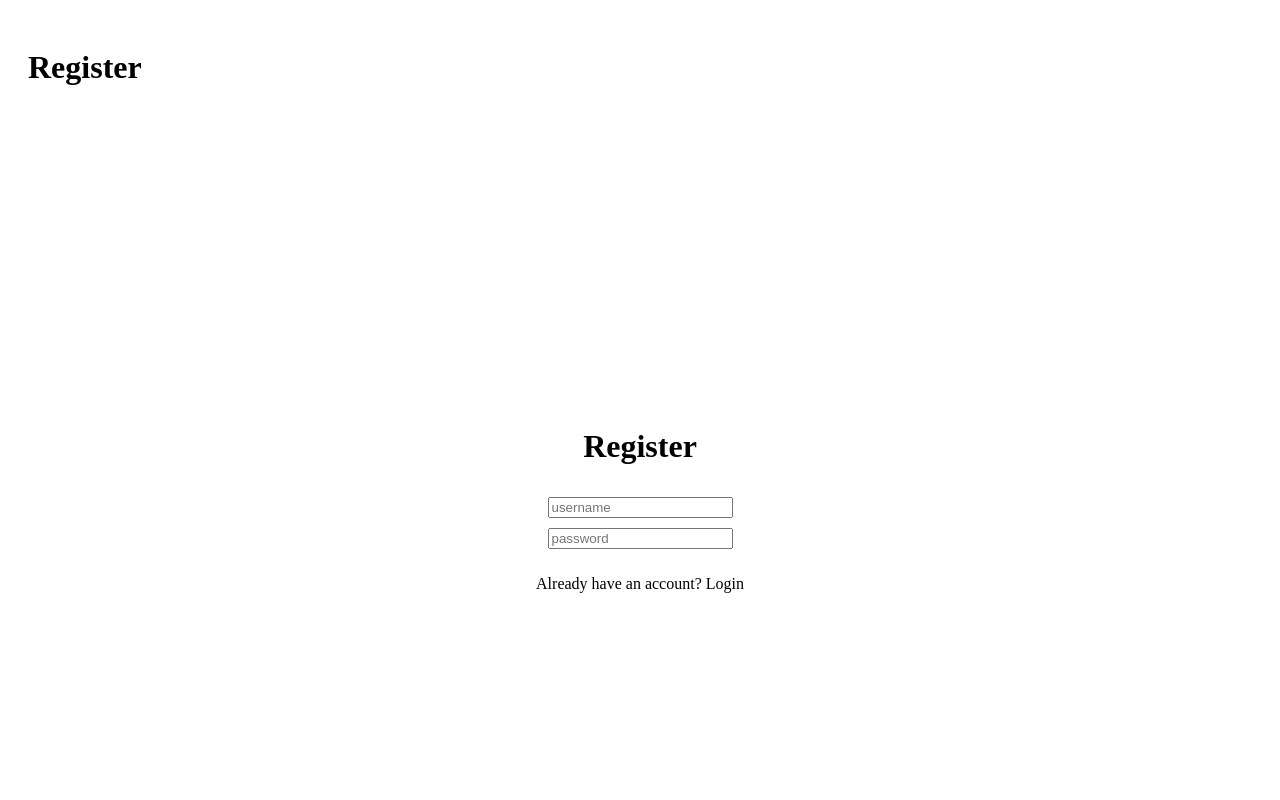
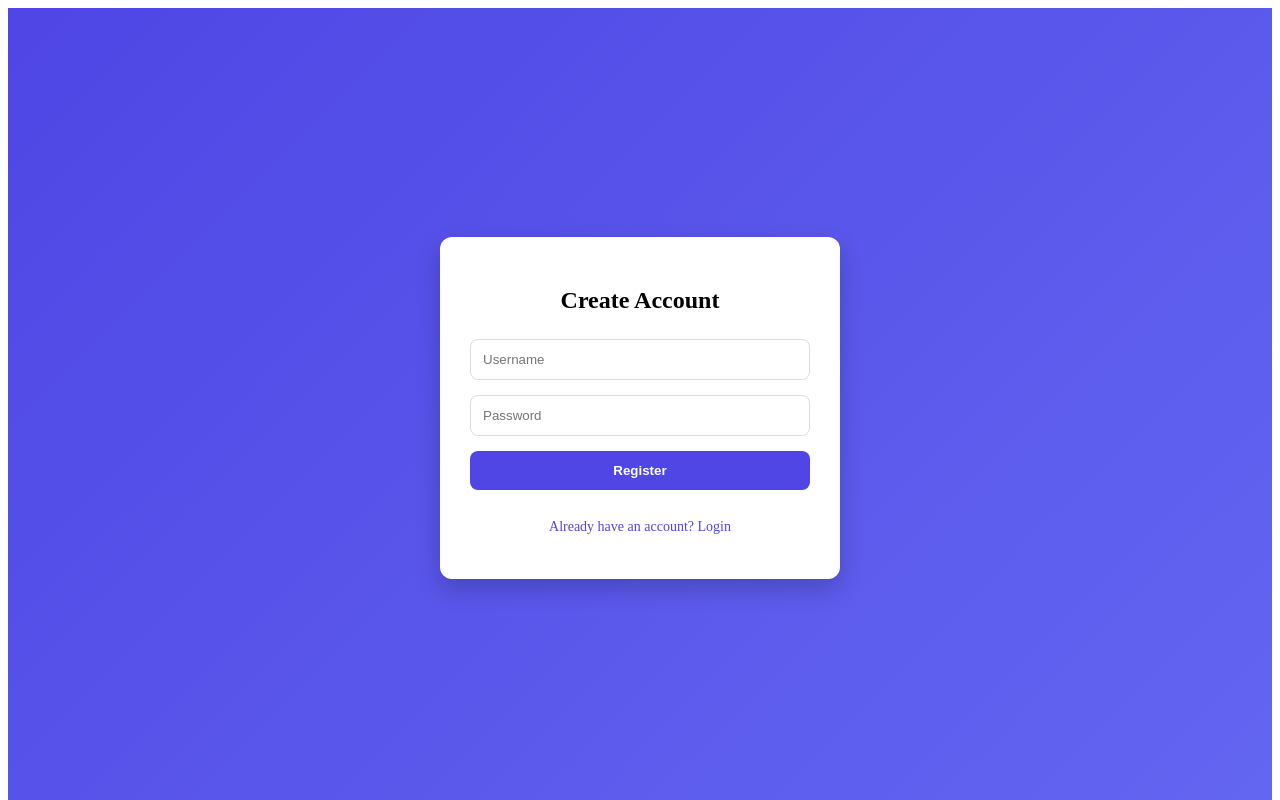
Before and after one commit to abdul-o/whisperbox-messageing-app, a React (Vite) app: page /register in a window 1280 px wide. Shown: the top 800 px of the page. Built offline with nearby package versions, Linux system fonts and the light colour scheme.

Commit message:
Chat input fixed

```diff
--- a/src/pages/Register.jsx
+++ b/src/pages/Register.jsx
@@ -1,6 +1,6 @@
+import { useState } from "react";
 import { useNavigate } from "react-router-dom";
-
-import { useState } from "react";
+import axios from "axios";
 import {
   generateRSAKeyPair,
   exportPublicKey,
@@ -9,7 +9,6 @@ import {
   wrapPrivateKey,
   bufferToBase64,
 } from "../utils/crypto";
-import axios from "axios";
 
 export default function Register() {
   const [username, setUsername] = useState("");
@@ -19,7 +18,7 @@ export default function Register() {
 
   const handleRegister = async () => {
     if (!username || !password) {
-      alert("Fill all fields");
+      alert("Please fill all fields");
       return;
     }
 
@@ -30,8 +29,6 @@ export default function Register() {
 
     try {
       setLoading(true);
-
-      console.log("START REGISTER");
 
       // 1. Generate RSA keys
       const { publicKey, privateKey } = await generateRSAKeyPair();
@@ -47,42 +44,37 @@ export default function Register() {
       const wrappingKey = await deriveKey(password, salt);
 
       // 5. Wrap private key
-      const wrappedPrivateKey = await wrapPrivateKey(privateKey, wrappingKey);
+      const wrappedPrivateKey = await wrapPrivateKey(
+        privateKey,
+        wrappingKey
+      );
 
-      console.log("SENDING REQUEST...");
-
-      // 6. Send request (IMPORTANT FIX HERE)
-      const res = await axios({
-        method: "POST",
-        url: "https://whisperbox.koyeb.app/auth/register",
-        data: {
+      // 6. Send to backend
+      await axios.post("https://whisperbox.koyeb.app/auth/register", {
         username: username.toLowerCase().trim(),
         password,
         display_name: username.trim(),
         public_key: publicKeyBase64,
         wrapped_private_key: wrappedPrivateKey,
         pbkdf2_salt: saltBase64,
-        },
-        timeout: 15000, // 🔥 prevents hanging
       });
-
-      console.log("SUCCESS:", res.data);
 
       alert("Registration successful ✅");
 
-      // Clear inputs
+      // Reset fields
       setUsername("");
       setPassword("");
 
+      // Redirect to login
+      navigate("/login");
+
     } catch (error) {
-      console.error("ERROR:", error);
+      console.error(error);
 
       if (error.response) {
         alert(JSON.stringify(error.response.data));
-      } else if (error.request) {
-        alert("Server not responding (network/CORS)");
       } else {
-        alert("Unexpected error");
+        alert("Network error ❌");
       }
     } finally {
       setLoading(false);
@@ -90,57 +82,89 @@ export default function Register() {
   };
 
   return (
-    <div style={{ padding: "20px" }}>
-      <h1>Register</h1>
-
-      <form
-        onSubmit={(e) => {
-          e.preventDefault();
-          handleRegister();
-        }}
-      >
-
-        <div style={{
+    <div
+      style={{
         height: "100vh",
         display: "flex",
         justifyContent: "center",
         alignItems: "center",
+        background: "linear-gradient(135deg, #4f46e5, #6366f1)",
+      }}
+    >
+      <div
+        style={{
+          width: "340px",
+          backgroundColor: "#fff",
+          padding: "30px",
+          borderRadius: "12px",
+          boxShadow: "0 10px 25px rgba(0,0,0,0.2)",
+          display: "flex",
           flexDirection: "column",
-  gap: "10px"
-}}>
-  <h1>Register</h1>
+          gap: "15px",
+        }}
+      >
+        <h2 style={{ textAlign: "center", marginBottom: "10px" }}>
+          Create Account
+        </h2>
 
-  <input placeholder="username" />
-  <input placeholder="password" type="password" />
+        {/* Username */}
+        <input
+          value={username}
+          placeholder="Username"
+          onChange={(e) => setUsername(e.target.value)}
+          style={{
+            padding: "12px",
+            borderRadius: "8px",
+            border: "1px solid #ddd",
+            outline: "none",
+          }}
+        />
 
+        {/* Password */}
+        <input
+          value={password}
+          type="password"
+          placeholder="Password"
+          onChange={(e) => setPassword(e.target.value)}
+          style={{
+            padding: "12px",
+            borderRadius: "8px",
+            border: "1px solid #ddd",
+            outline: "none",
+          }}
+        />
 
-  <p onClick={() => navigate("/login")} style={{cursor: "pointer"}}>
+        {/* Register Button */}
+        <button
+          onClick={handleRegister}
+          disabled={loading}
+          style={{
+            padding: "12px",
+            borderRadius: "8px",
+            border: "none",
+            backgroundColor: "#4f46e5",
+            color: "#fff",
+            fontWeight: "bold",
+            cursor: "pointer",
+            transition: "0.2s",
+          }}
+        >
+          {loading ? "Creating..." : "Register"}
+        </button>
+
+        {/* Link to Login */}
+        <p
+          onClick={() => navigate("/login")}
+          style={{
+            textAlign: "center",
+            fontSize: "14px",
+            color: "#4f46e5",
+            cursor: "pointer",
+          }}
+        >
           Already have an account? Login
         </p>
       </div>
-
-
-
-
-        {/* <input
-          value={username}
-          placeholder="username"
-          autoComplete="off"
-          onChange={(e) => setUsername(e.target.value)}
-        /> */}
-
-        {/* <input
-          value={password}
-          type="password"
-          placeholder="password"
-          autoComplete="new-password"
-          onChange={(e) => setPassword(e.target.value)}
-        /> */}
-
-        <button type="submit" disabled={loading}>
-          {loading ? "Registering..." : "Register"}
-        </button>
-      </form>
     </div>
   );
 }
```
Lines whose indentation alone changed are shown as unchanged.
